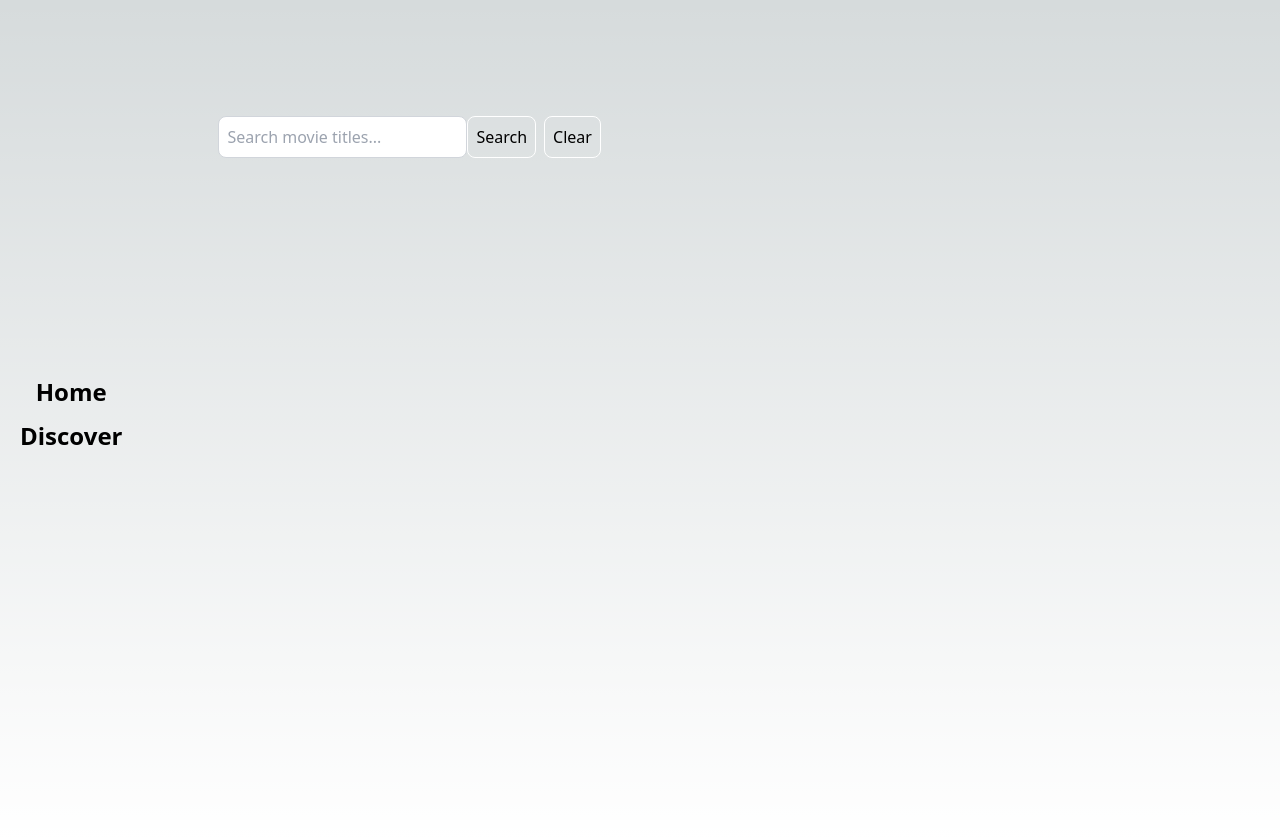
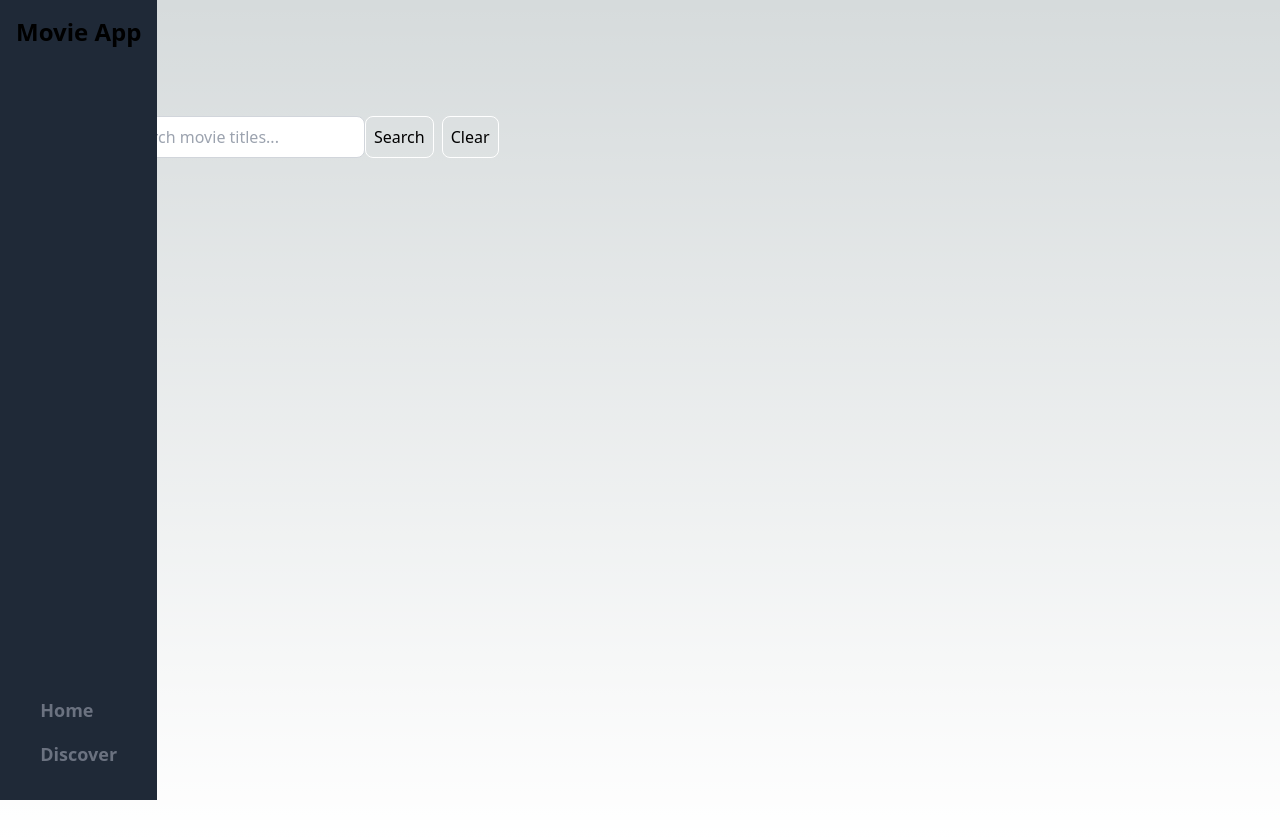
Before and after one commit to AnnaFrick/compileit-coding-test, a Next.js app: page /search in a window 1280 px wide. Built offline with nearby package versions, Linux system fonts and the light colour scheme.

Commit message:
Struggling with the css

```diff
--- a/next.config.mjs
+++ b/next.config.mjs
@@ -1,4 +1,29 @@
 /** @type {import('next').NextConfig} */
-const nextConfig = {};
+import { config as dotenvConfig } from 'dotenv';
+
+dotenvConfig();
+
+const nextConfig = {
+    reactStrictMode: true,
+    env: {
+        AUTH_ACCESS_TOKEN: process.env.AUTH_ACCESS_TOKEN,
+    },
+    images: {
+        domains: ['localhost', 'res.cloudinary.com'],
+    },
+    async headers() {
+        return [
+        {
+            source: '/(.*)',
+            headers: [
+            {
+                key: 'X-Frame-Options',
+                value: 'DENY',
+            },
+            ],
+        },
+        ];
+    },
+};
 
 export default nextConfig;
--- a/package.json
+++ b/package.json
@@ -9,6 +9,7 @@
     "lint": "next lint"
   },
   "dependencies": {
+    "dotenv": "^16.4.5",
     "next": "14.1.3",
     "node-fetch": "^3.3.2",
     "react": "^18",
--- a/src/components/PosterContainer.tsx
+++ b/src/components/PosterContainer.tsx
@@ -12,7 +12,7 @@ const PosterContainer: React.FC<PosterContainerProps> = ({ movies }) => {
 
     const limitedMovies = movies.slice(0, 5);
     return (
-        <div className="grid grid-cols-2 md:grid-cols-5 lg:grid-cols-5 gap-6">
+        <div className="grid grid-cols-2 md:grid-cols-2 lg:grid-cols-5 gap-6">
             {limitedMovies.map((movie) => (
                 <MoviePoster
                     key={movie.id}
--- a/src/components/SearchField.tsx
+++ b/src/components/SearchField.tsx
@@ -10,14 +10,10 @@ const SearchField: React.FC<SearchFieldProps> = ({ onSearch }) => {
     const [query, setQuery] = useState<string>(''); // State for the search query
     const [results, setResults] = useState<any[]>([]); // State for storing search results
 
-    // Function to handle search submission
     const handleSearch = async () => {
         try {
-            // Call the search function with the current query
             const searchResults = await search(query);
-            // Update the search results state
             setResults(searchResults);
-            // Pass the search results to the parent component via the onSearch prop
             onSearch(searchResults);
         } catch (error) {
             console.error('Error performing search:', error);
--- a/src/components/SideBar.tsx
+++ b/src/components/SideBar.tsx
@@ -2,21 +2,23 @@
 // Add icons to the links
 
 import React from 'react';
+import { useRouter } from 'next/router';
 
 const SideBar: React.FC = () => {
+    const router = useRouter();
+
     return (
-        <div className="flex flex-col items-center justify-center">
-                <a href="/">
-                    <h2 className={`mb-3 text-2xl font-semibold`}>
-                        Home
-                    </h2>
+        <div className="flex flex-col items-center justify-between h-full fixed left-0 top-0 bg-gray-800 p-4">
+            <h2 className={`mb-6 text-2xl font-semibold`}>Movie App</h2>
+            <div className="flex flex-col justify-center">
+                <a href="/" className={`mb-4 text-lg font-semibold ${router.pathname === '/' ? 'text-gray-200' : 'text-gray-500 hover:text-white'}`}>
+                    Home
                 </a>
-                <a href="./discover">
-                    <h2 className={`mb-3 text-2xl font-semibold`}>
-                        Discover
-                    </h2>
+                <a href="/discover" className={`mb-4 text-lg font-semibold ${router.pathname === '/discover' ? 'text-gray-200' : 'text-gray-500 hover:text-white'}`}>
+                    Discover
                 </a>
             </div>
+        </div>
     );
 };
 
--- a/src/pages/index.tsx
+++ b/src/pages/index.tsx
@@ -16,14 +16,18 @@ const HomePage: React.FC = () => {
 
   return (
     <RootLayout>
-      <SearchField onSearch={handleSearchResults} />
       <div className="flex">
-      <SideBar />
-      <main className="flex min-h-screen flex-col items-center justify-between p-24">
-        <ListTrending />
-        <ListNowPlaying />
-        <ListTopRated />
-      </main>
+        <SideBar />
+        <div className="flex flex-col w-full">
+          <div className="flex p-24">
+            <SearchField onSearch={handleSearchResults} />
+          </div>
+          <div className="flex flex-col space-y-8 p-24">
+            <ListTrending />
+            <ListNowPlaying />
+            <ListTopRated />
+          </div>
+        </div>
       </div>
     </RootLayout>
   );
```
Also changed, not shown: 2 other files (tests, documents, lock files or other folders).
